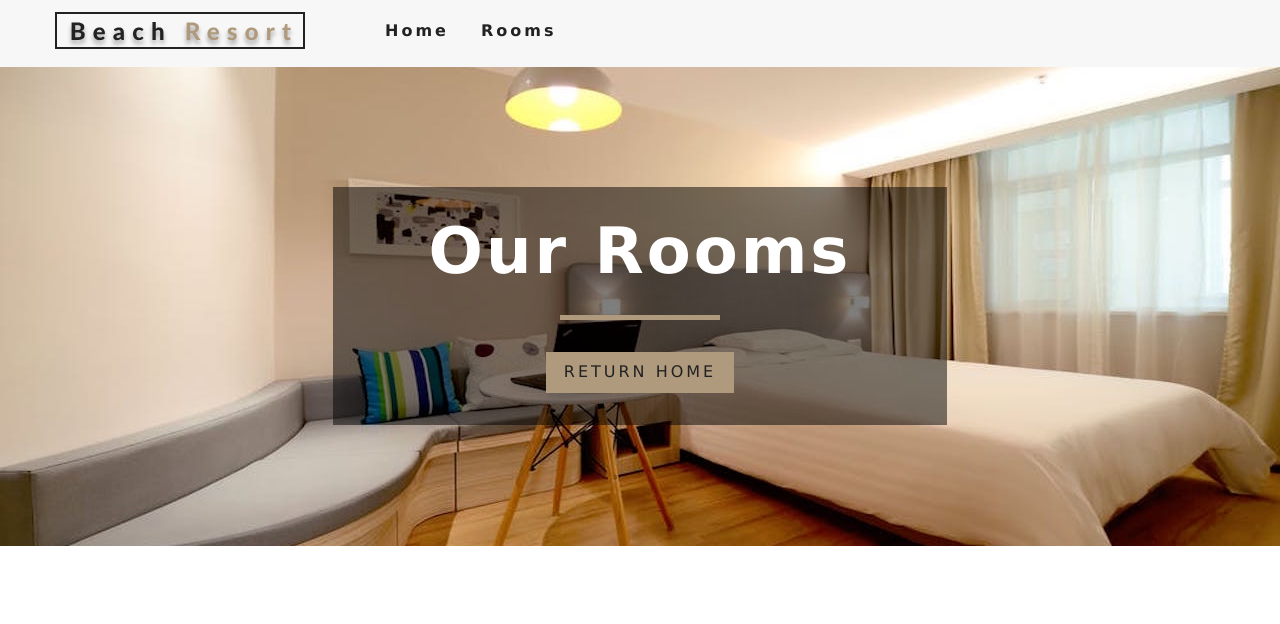
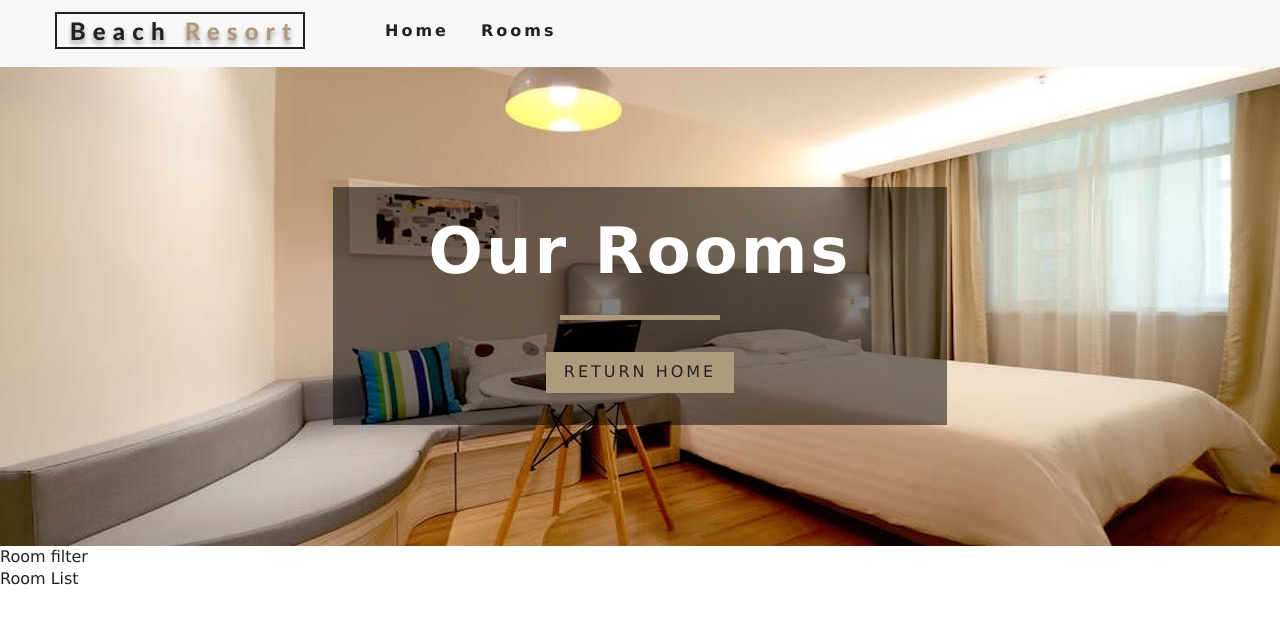
Before and after one commit to juncn/web_practice_project_2, a React (Create React App) app in the folder beach-resort/: page /rooms in a window 1280 px wide. Shown: the top 624 px of the page. Built offline with nearby package versions, Linux system fonts and the light colour scheme.

Commit message:
connect Context with RoomContainer

```diff
--- a/beach-resort/package.json
+++ b/beach-resort/package.json
@@ -10,6 +10,7 @@
     "@types/react-router-dom": "^5.1.5",
     "@types/styled-components": "^5.1.3",
     "cra-template-typescript": "1.0.3",
+    "npm": "^6.14.8",
     "react": "^16.13.1",
     "react-dom": "^16.13.1",
     "react-icons": "^3.11.0",
--- a/beach-resort/src/Context.tsx
+++ b/beach-resort/src/Context.tsx
@@ -73,4 +73,15 @@
 
 const RoomConsumer = RoomContext.Consumer;
 
+export const withRoomConsumer = (Component: any) => {
+  const ConsumerWrapper = (props: any) => {
+    return (
+      <RoomConsumer>
+        {value => <Component {...props} context={value} />}
+      </RoomConsumer>
+    );
+  }
+  return ConsumerWrapper;
+}
+
 export { RoomProvider, RoomConsumer, RoomContext };
--- /dev/null
+++ b/beach-resort/src/components/RoomContainer.tsx
@@ -0,0 +1,52 @@
+//! First option:
+
+import React from 'react';
+import RoomFilter from './RoomFilter';
+import RoomList from './RoomList';
+import Loading from './Loading';
+import { withRoomConsumer } from '../Context';
+
+const RoomContainer = ({context}: any) => {
+  const { loading, sortedRooms, rooms } = context;
+  if (loading) {
+    return <Loading />
+  }
+  return (
+    <div>
+      <RoomFilter rooms={rooms} />
+      <RoomList rooms={sortedRooms} />
+    </div>
+  );
+}
+
+export default withRoomConsumer(RoomContainer);
+
+
+//! Second options:
+
+// import React from 'react';
+// import RoomFilter from './RoomFilter';
+// import RoomList from './RoomList';
+// import { RoomConsumer } from '../Context';
+// import Loading from './Loading';
+
+// const RoomContainer = () => {
+//   return (
+//     <RoomConsumer>
+//       { value => {
+//         const { loading, sortedRooms, rooms } = value;
+//         if (loading) {
+//           return <Loading />
+//         }
+//         return (
+//           <div>
+//             <RoomFilter rooms={rooms} />
+//             <RoomList rooms={sortedRooms} />
+//           </div>
+//         );
+//       }}
+//     </RoomConsumer>
+//   );
+// }
+
+// export default RoomContainer;
--- /dev/null
+++ b/beach-resort/src/components/RoomFilter.tsx
@@ -0,0 +1,11 @@
+import React from 'react';
+import { Room } from '../types';
+
+
+type Props = {
+  rooms?: Room[]
+}
+
+const RoomFilter = ({ rooms }: Props) => <div>Room filter</div>
+
+export default RoomFilter;
--- /dev/null
+++ b/beach-resort/src/components/RoomList.tsx
@@ -0,0 +1,10 @@
+import React from 'react';
+import { Room } from '../types';
+
+type Props = {
+  rooms?: Room[];
+}
+
+const RoomsList = ({ rooms }: Props) => <div>Room List</div>
+
+export default RoomsList;
--- a/beach-resort/src/pages/Rooms.tsx
+++ b/beach-resort/src/pages/Rooms.tsx
@@ -2,14 +2,18 @@
 import { Link } from 'react-router-dom';
 import Hero from '../components/Hero';
 import Banner from '../components/Banner';
+import RoomContainer from '../components/RoomContainer';
 
 const Rooms = () => {
   return (
-    <Hero hero="roomsHero">
-      <Banner title="Our Rooms">
-        <Link to="/" className="btn-primary">Return Home</Link>
-      </Banner>
-    </Hero>
+    <>
+      <Hero hero="roomsHero">
+        <Banner title="Our Rooms">
+          <Link to="/" className="btn-primary">Return Home</Link>
+        </Banner>
+      </Hero>
+      <RoomContainer />
+    </>
   );
 };
 
```
Also changed, not shown: beach-resort/src/types/index.ts (added, +15 -0 lines), 1 other file (tests, documents, lock files or other folders).
